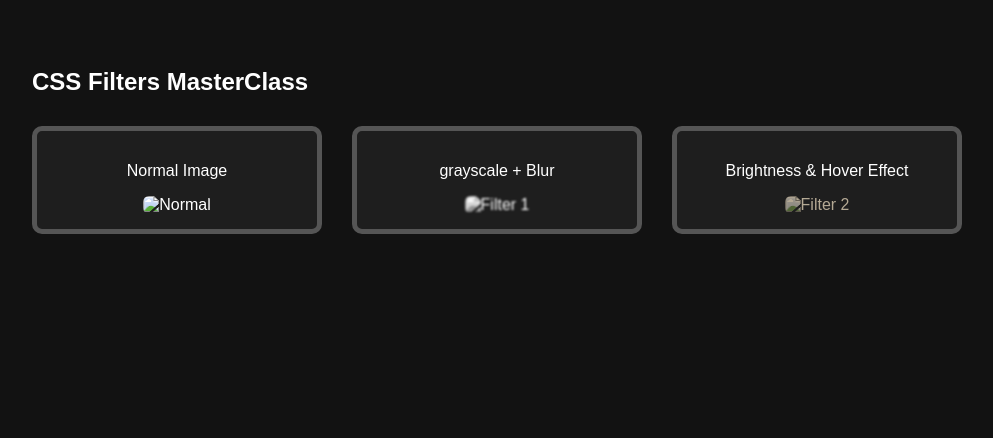
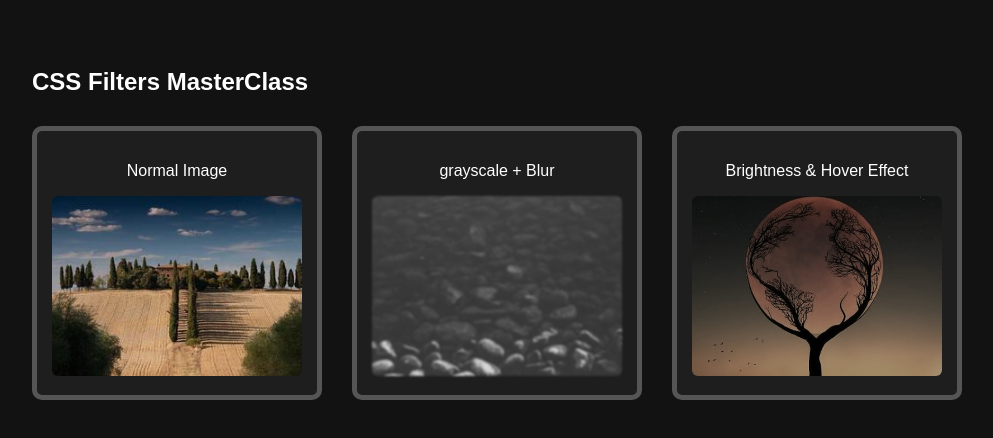
Before and after one commit to MS-SIDDIQUI23/Web-Dev-Practice, a plain HTML site: page CSS-Practice/tut42.html in a window 1280 px wide. Shown: the whole page, without its empty margins (16-1009 px from the left). Drawn offline with Linux system fonts and the light colour scheme.

Commit message:
CSS Filters

```diff
--- a/CSS-Practice/tut42.html
+++ b/CSS-Practice/tut42.html
@@ -59,15 +59,15 @@
     <div class="container">
         <div class="box">
             <p>Normal Image</p>
-            <img src="demo-img.jpg" alt="Normal">
+            <img src="Assets/demo-img.jpg" alt="Normal">
         </div>
         <div class="box">
             <p>grayscale + Blur</p>
-            <img class="img-filter-1" src="demo-img2.jpg" alt="Filter 1">
+            <img class="img-filter-1" src="Assets/demo-img2.jpg" alt="Filter 1">
         </div>
         <div class="box">
             <p>Brightness & Hover Effect</p>
-            <img class="img-filter-2" src="demo-img4.jpg" alt="Filter 2">
+            <img class="img-filter-2" src="Assets/demo-img4.jpg" alt="Filter 2">
         </div>
     </div>
 </body>
```
